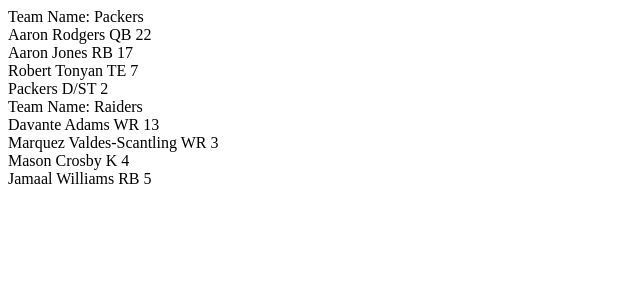
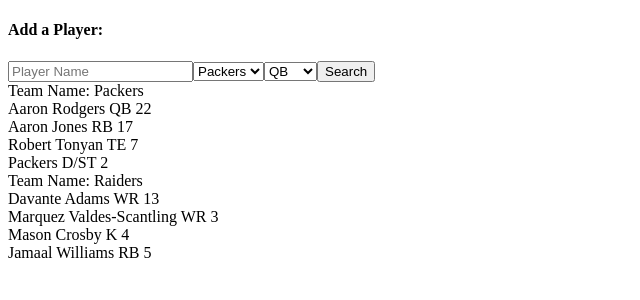
Before and after one commit to twzkraus/fantasy-champ, a React app: page / in a window 1280 px wide. Shown: the top 300 px of the page, without its empty margins (0-640 px from the left). Built offline with nearby package versions, Linux system fonts and the light colour scheme; the HTML template or start-up script is replaced by a standard one.

Commit message:
updates AddPlayer form and handling functions. Adds position field for new players.

```diff
--- a/src/components/AddPlayer.jsx
+++ b/src/components/AddPlayer.jsx
@@ -1,14 +1,27 @@
 import React from 'react';
 
-const AddPlayer = ({ teams, addPlayer }) => (
-  <form>
-    <h4>Add a Player:</h4>
-    <input type="text" name="player-name" id="player-name" placeholder="Player Name"></input>
-    <select id="fantasy-team" name="fantasy-team">
-      {teams.map(team => <option value={team.name.toLowerCase().split(' ').join('-')}>{team.name}</option>)}
-    </select>
-    <button onClick={(e) => addPlayer(e, document.getElementById('player-name').value, document.getElementById('fantasy-team').value)}>Search</button>
-  </form>
-);
+const AddPlayer = ({ teams, addPlayer }) => {
+
+  const positions = ['QB', 'RB', 'WR', 'TE', 'D/ST', 'K'];
+
+  return (
+    <form>
+      <h4>Add a Player:</h4>
+      <input type="text" name="player-name" id="player-name" placeholder="Player Name"></input>
+      <select id="fantasy-team-index" name="fantasy-team-index">
+        {teams.map((teamName, i) =>
+          <option value={i} key={teamName}>
+            {teamName}
+          </option>)
+        }
+      </select>
+      <select id="position" name="position">
+        {positions.map(pos => <option value={pos} key={pos}>{pos}</option>)}
+      </select>
+      <button onClick={(e) => addPlayer(e, document.getElementById('player-name').value, document.getElementById('position').value, document.getElementById('fantasy-team-index').value)}>Search</button>
+    </form>
+  )
+}
+
 
 export default AddPlayer;
--- a/src/components/App.jsx
+++ b/src/components/App.jsx
@@ -21,29 +21,29 @@
     });
   };
 
-  const addPlayerToTeam = (event, player, teamName) => {
+  const addPlayerToTeam = (event, name, position, teamID) => {
     event.preventDefault();
-    getPlayer(player)
+    getPlayer(name)
       .then(result => {
-        let newTeams = [];
-        teams.forEach(team => {
-          if (team.name === teamName) {
-            let newTeamPlayers = team.players.slice().push(result);
-            newTeams.push({ name: team.name, players: newTeamPlayers })
-          } else {
-            newTeams.push(team);
-          }
-        });
-        setTeams(newTeams);
+        const newPlayer = {
+          name,
+          position,
+          teamID: parseInt(teamID),
+          stats: result.data,
+          points: 0,
+        };
+        let tempPlayers = players.slice();
+        tempPlayers.push(newPlayer);
+        setPlayers(tempPlayers);
       })
       .catch(err => {
+        console.log('error getting player', err);
       })
-
   }
 
   return (
     <div>
-      {/* <AddPlayer teams={teams} addPlayer={addPlayerToTeam}/> */}
+      <AddPlayer teams={teams} addPlayer={addPlayerToTeam}/>
       {teams.map((teamName, i) => <Team key={teamName} teamName={teamName} index={i} players={players} />)}
     </div>
   );
--- a/src/exampleTeam.js
+++ b/src/exampleTeam.js
@@ -4,48 +4,56 @@
     name: 'Aaron Rodgers',
     position: 'QB',
     teamID: 0,
+    stats: [],
     points: '22'
   },
   {
     name: 'Davante Adams',
     position: 'WR',
     teamID: 1,
+    stats: [],
     points: '13'
   },
   {
     name: 'Aaron Jones',
     position: 'RB',
     teamID: 0,
+    stats: [],
     points: '17'
   },
   {
     name: 'Marquez Valdes-Scantling',
     position: 'WR',
     teamID: 1,
+    stats: [],
     points: '3'
   },
   {
     name: 'Robert Tonyan',
     position: 'TE',
     teamID: 0,
+    stats: [],
     points: '7'
   },
   {
     name: 'Mason Crosby',
     position: 'K',
     teamID: 1,
+    stats: [],
     points: '4'
   },
   {
     name: 'Packers',
     position: 'D/ST',
     teamID: 0,
+    stats: [],
     points: '2'
   },
   {
     name: 'Jamaal Williams',
     position: 'RB',
     teamID: 1,
+    stats: [],
     points: '5'
   },
 ];
```
